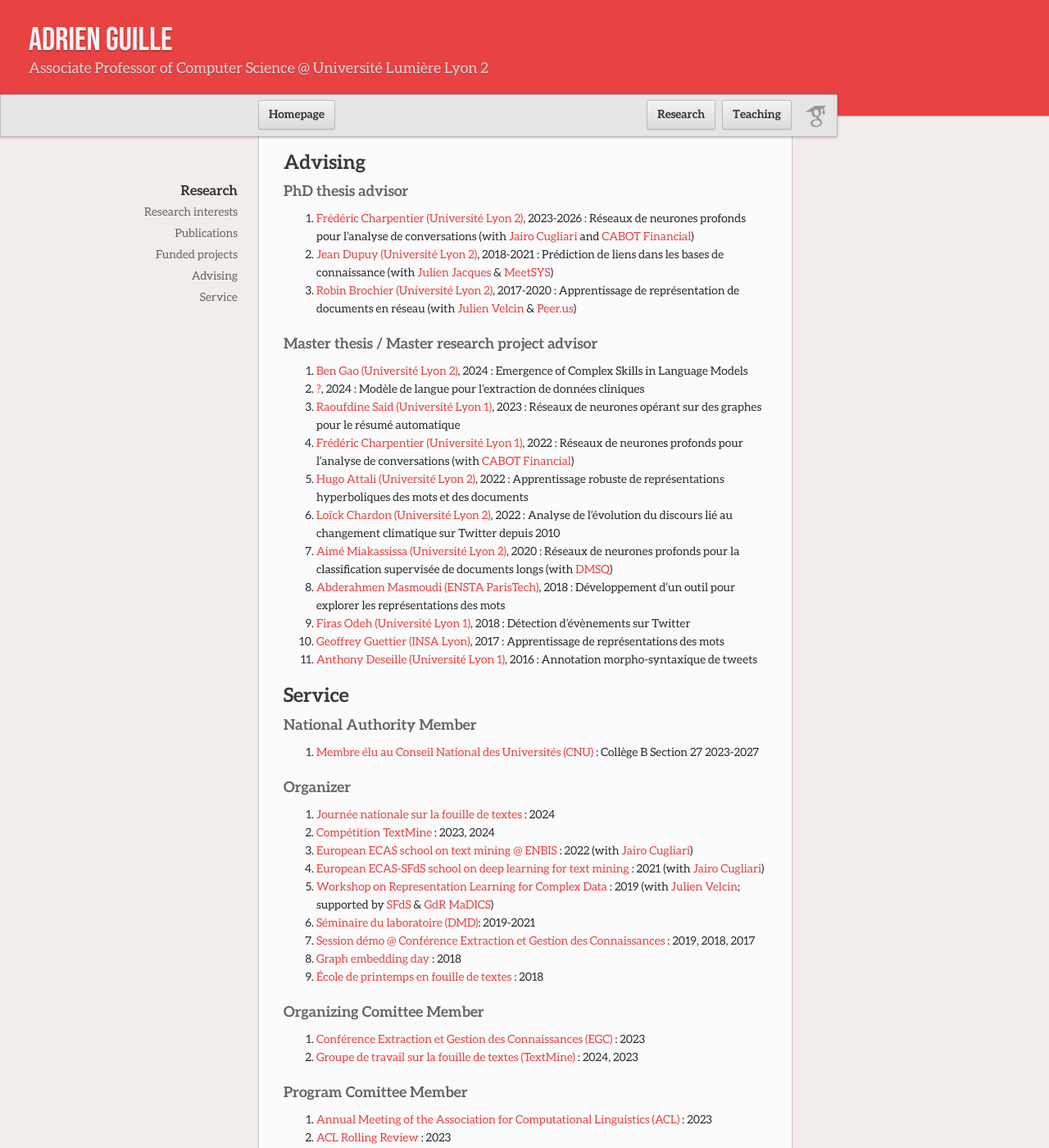
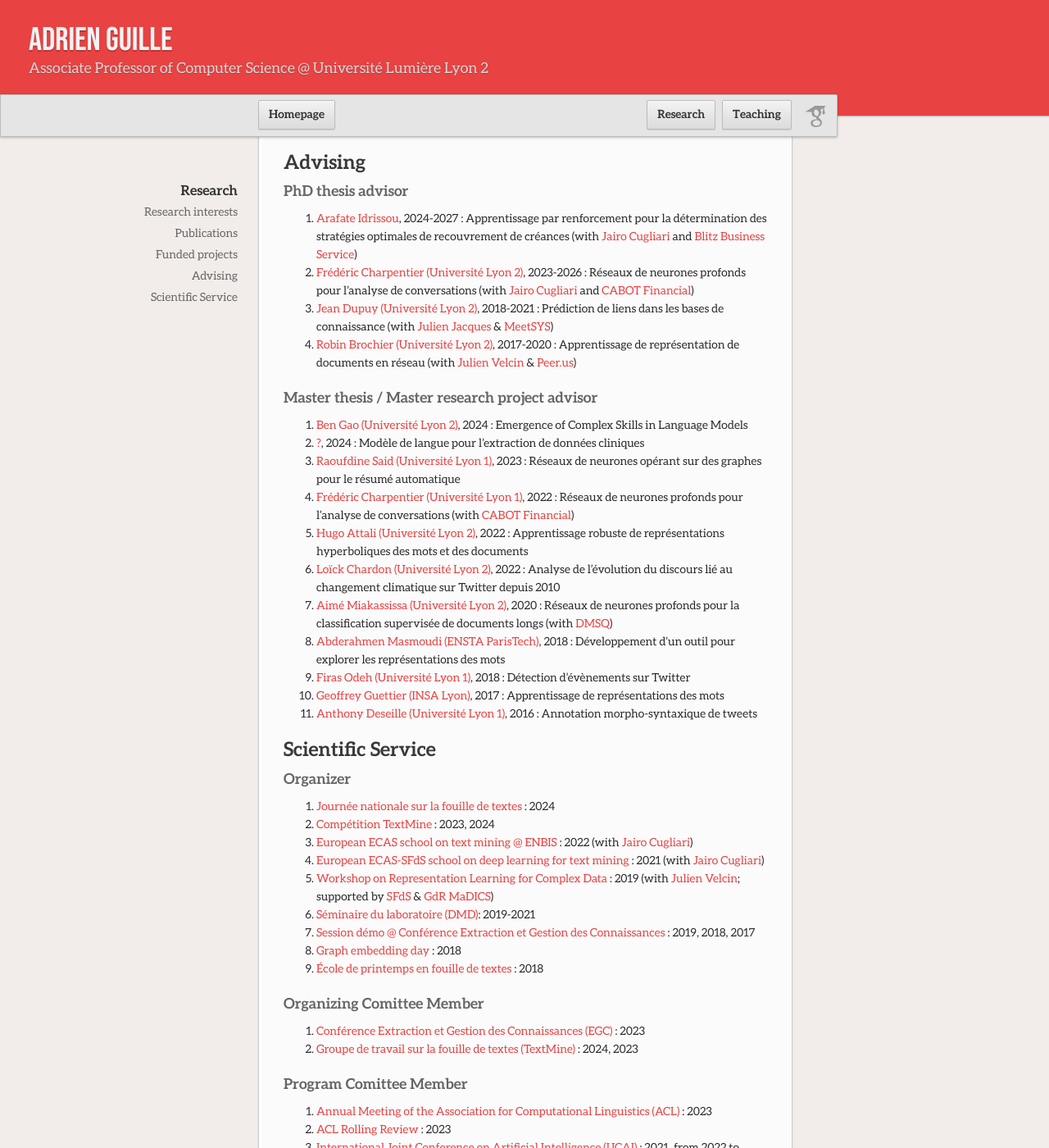
Before and after one commit to AdrienGuille/adrienguille.github.io, a Jekyll site: the page built from research.md, in a window 1280 px wide and 1400 px high, scrolled down 993 px. Shown: the whole window at 82% size. Built offline with Jekyll 4.4.1, drawn with Linux system fonts in a browser that asks for light colours; our own code applies the rules of GitHub Pages for plain Markdown files.

Commit message:
Update research.md

```diff
--- a/research.md
+++ b/research.md
@@ -32,6 +32,7 @@ See the [dedicated page](publications.md) or my [Google Scholar profile](https:/
 
 ### PhD thesis advisor
 
+- [Arafate Idrissou](), 2024-2027 : Apprentissage par renforcement pour la détermination des stratégies optimales de recouvrement de créances (with [Jairo Cugliari](https://cugliari.github.io/website/) and [Blitz Business Service](https://www.blitzbs.com))
 - [Frédéric Charpentier (Université Lyon 2)](#), 2023-2026 : Réseaux de neurones profonds pour l'analyse de conversations (with [Jairo Cugliari](https://cugliari.github.io/website/) and [CABOT Financial](https://www.cabotfinancial.fr))
 - [Jean Dupuy (Université Lyon 2)](#), 2018-2021 : Prédiction de liens dans les bases de connaissance (with [Julien Jacques](http://eric.univ-lyon2.fr/~jjacques/) & [MeetSYS](http://meetsys.com/))
 - [Robin Brochier (Université Lyon 2)](#), 2017-2020 : Apprentissage de représentation de documents en réseau (with [Julien Velcin](http://eric.univ-lyon2.fr/~jvelcin/) & [Peer.us](http://peer.us/))
@@ -50,11 +51,7 @@ See the [dedicated page](publications.md) or my [Google Scholar profile](https:/
 - [Geoffrey Guettier (INSA Lyon)](#), 2017 : Apprentissage de représentations des mots
 - [Anthony Deseille (Université Lyon 1)](#), 2016 : Annotation morpho-syntaxique de tweets
 
-## Service
-
-### National Authority Member
-
-- [Membre élu au Conseil National des Universités (CNU)](#) : Collège B Section 27 2023-2027
+## Scientific Service
 
 ### Organizer
 
```
